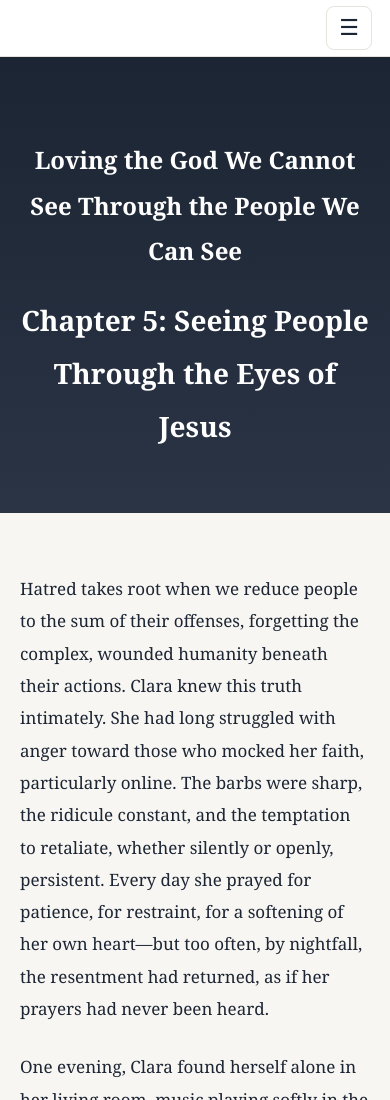
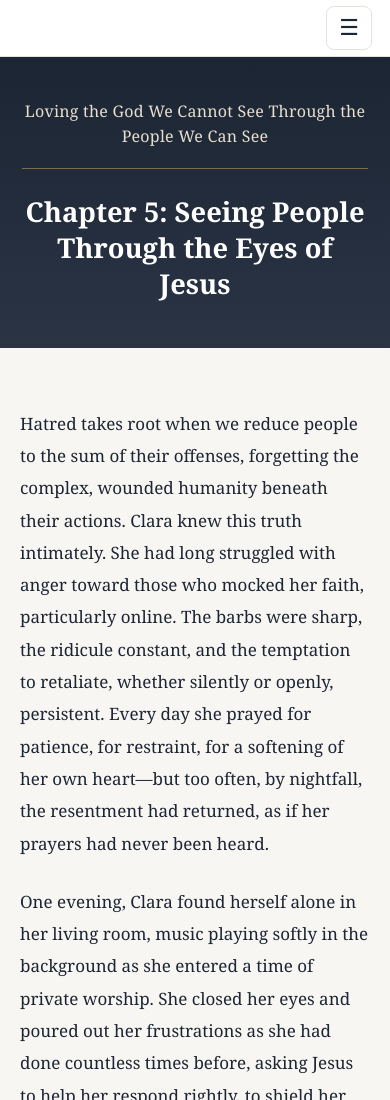
Before and after one commit to brad-hobbswd/Loving-the-God-Cannot-See, a plain HTML site: page chapter5.html in a window 390 px wide. Shown: the top 1100 px of the page. Drawn offline with Linux system fonts and the light colour scheme.

Commit message:
Improve mobile chapter title spacing and hierarchy

```diff
--- a/chapter5.html
+++ b/chapter5.html
@@ -130,6 +130,52 @@ footer {
  .site-nav .mobile-menu[open] .mobile-links{position:absolute;top:100%;left:0;right:0;width:100%;min-width:0;max-width:none;box-sizing:border-box;transform:none;display:flex;flex-direction:column;z-index:150;background:#fff;padding:6px 0;box-shadow:0 12px 22px rgba(28,37,51,.14)}
  .site-nav .mobile-links a{display:block;box-sizing:border-box;width:100%;white-space:normal;text-align:left;line-height:1.4;padding:14px 22px}
 }
+
+/* Clear hierarchy and spacing for chapter headings */
+body > header:not(.site-nav) {
+  padding: 58px 24px 62px;
+  text-align: center;
+}
+body > header:not(.site-nav) h2 {
+  max-width: 680px;
+  margin: 0 auto 30px;
+  padding: 0 0 22px;
+  border-bottom: 1px solid rgba(201,162,93,.55);
+  color: #e8dfcf;
+  font-family: Georgia, "Times New Roman", serif;
+  font-size: 19px;
+  font-weight: 400;
+  line-height: 1.55;
+  letter-spacing: .015em;
+}
+body > header:not(.site-nav) h1 {
+  max-width: 760px;
+  margin: 0 auto;
+  color: #fff;
+  font-size: clamp(27px, 4vw, 36px);
+  font-weight: 600;
+  line-height: 1.3;
+  overflow-wrap: normal;
+  word-break: normal;
+}
+@media(max-width:680px) {
+  body > header:not(.site-nav) {
+    padding: 42px 22px 46px;
+  }
+  body > header:not(.site-nav) h2 {
+    max-width: 520px;
+    margin-bottom: 25px;
+    padding-bottom: 19px;
+    font-size: 16px;
+    line-height: 1.55;
+  }
+  body > header:not(.site-nav) h1 {
+    max-width: 520px;
+    font-size: clamp(25px, 7vw, 31px);
+    line-height: 1.32;
+  }
+}
+
 </style>
 </head>
 
```
